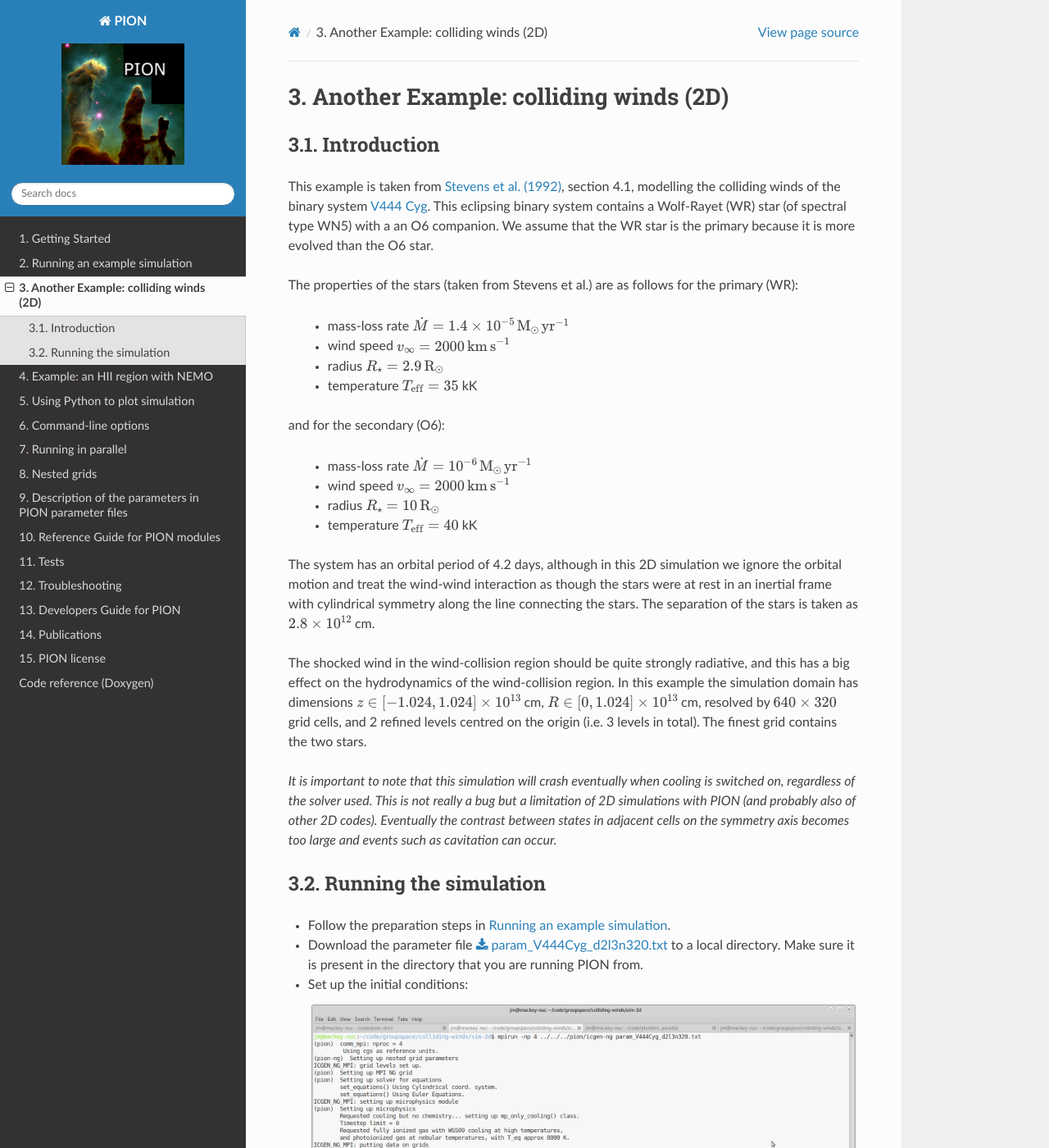
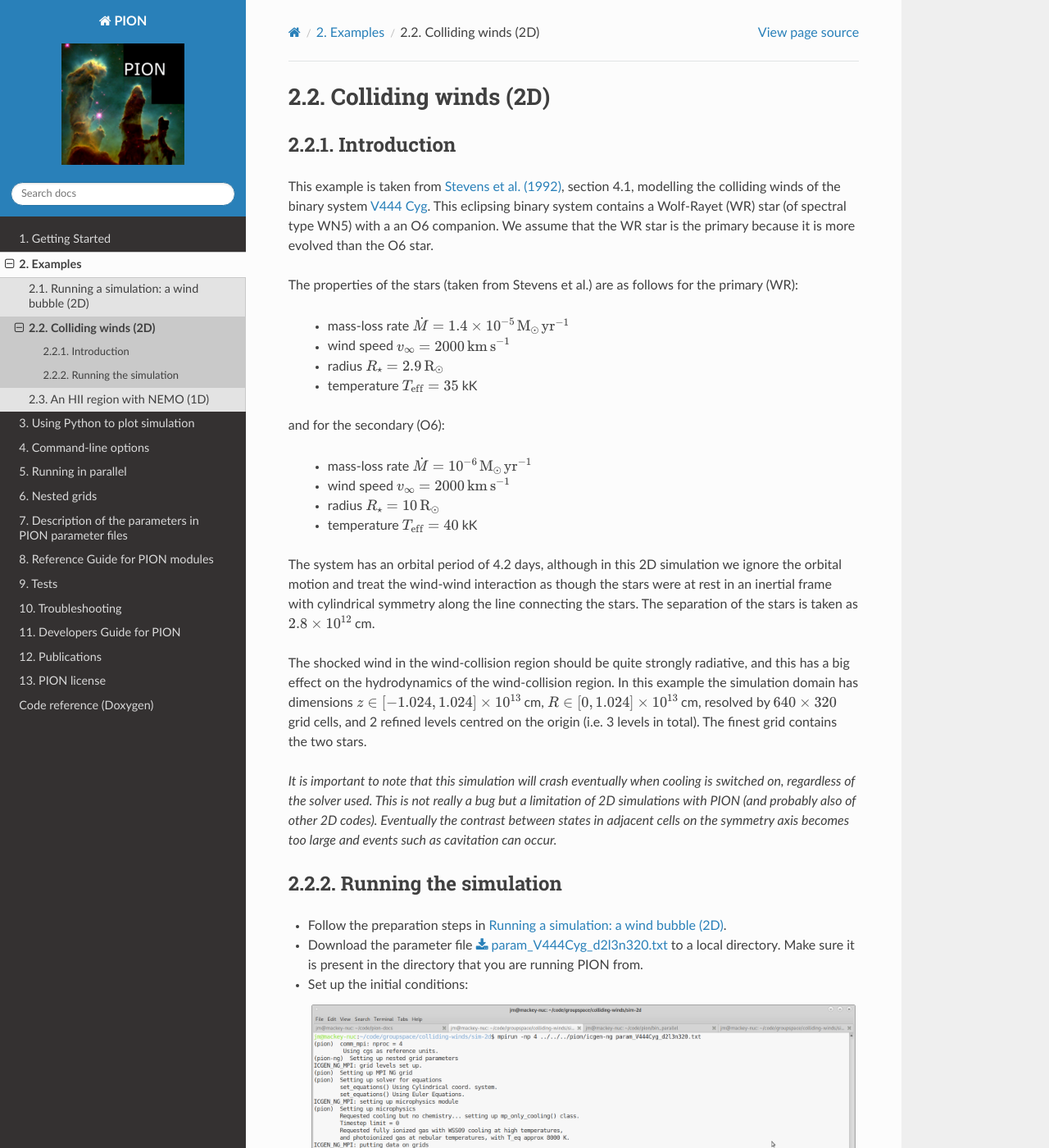
Before and after one commit to jmackey-astro/pion-docs, a Sphinx documentation site: the page built from docs/example_cwb.rst, in a window 1280 px wide and 1400 px high. Shown: the whole window at 82% size. Built offline with Sphinx 7.4.7 and the Read the Docs theme 3.1.0, drawn with Linux system fonts in a browser that asks for light colours; some of the changed text lies outside the part shown.

Commit message:
Group the three examples under a top-level Examples section
Co-Authored-By: Claude Opus 5.5 <noreply@anthropic.com>

```diff
--- a/docs/example_cwb.rst
+++ b/docs/example_cwb.rst
@@ -1,7 +1,7 @@
 
 .. _example-cwb:
 
-Another Example: colliding winds (2D)
+Colliding winds (2D)
 ==========================================
 
 
--- a/docs/example_nemo.rst
+++ b/docs/example_nemo.rst
@@ -1,6 +1,6 @@
 .. _example-nemo:
 
-Example: an HII region with NEMO
+An HII region with NEMO (1D)
 ================================
 
 This example calculates the ionisation and temperature structure of an HII region around a hot star with the NEMO microphysics library (see :ref:`ref-nemo`).
--- a/docs/example_sim.rst
+++ b/docs/example_sim.rst
@@ -1,7 +1,7 @@
 
 .. _example-sim:
 
-Running an example simulation
+Running a simulation: a wind bubble (2D)
 =========================================
 
 Preparation
--- a/docs/index.rst
+++ b/docs/index.rst
@@ -21,9 +21,7 @@ Guide
   :maxdepth: 3
 
   getting_started.rst
-  example_sim.rst
-  example_cwb.rst
-  example_nemo.rst
+  examples.rst
   python.rst
   command_line.rst
   parallel.rst
```
Also changed, not shown: docs/examples.rst (added, +14 -0 lines).
